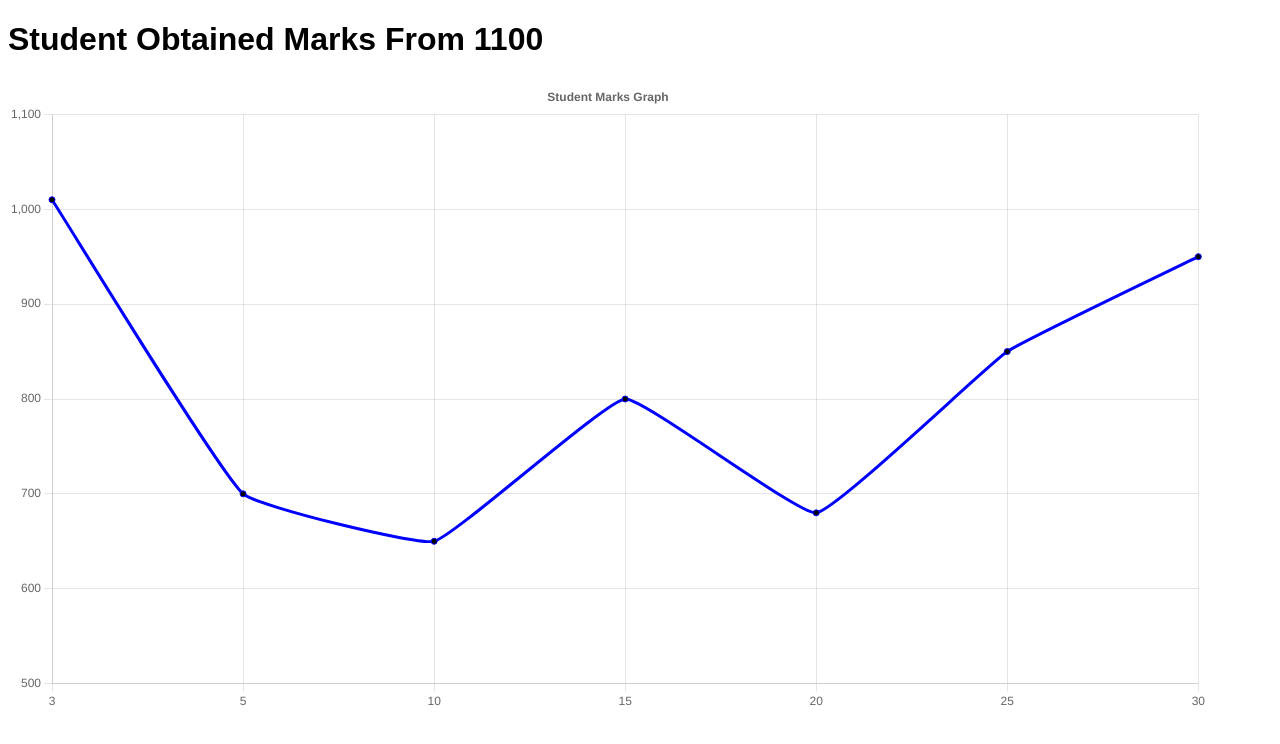
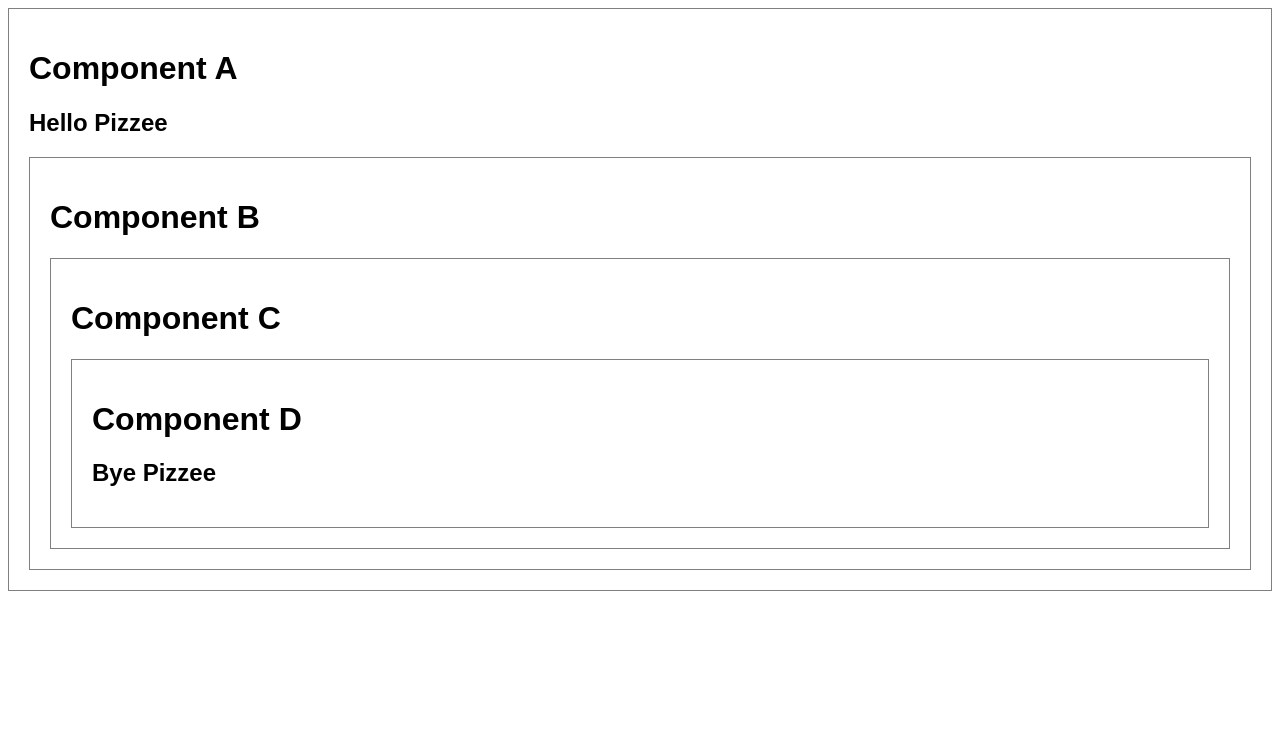
Before and after one commit to rizwanPizzee/React-learning, a React (Vite) app in the folder my-react-app-new/: page / in a window 1280 px wide. Shown: the top 744 px of the page. Built offline with nearby package versions, Linux system fonts and the light colour scheme.

Commit message:
Sharing data between multiple level Components throuh Props

```diff
--- a/my-react-app-new/src/App.jsx
+++ b/my-react-app-new/src/App.jsx
@@ -3,12 +3,13 @@ import ToDoList from './ToDoListApp.jsx';
 import MyComp from './useEffectHookPractice.jsx';
 import MyClock from'./DigitalClock.jsx';
 import MyGraph from './GraphPractice.jsx';
+import ComponentA from './ComponentA.jsx';
 
 function App() {
 
   return(
     <>
-      <MyGraph/>
+      <ComponentA/>
     </>
   );
 }
--- /dev/null
+++ b/my-react-app-new/src/ComponentA.jsx
@@ -0,0 +1,15 @@
+import React, {useState} from 'react';
+import ComponentB from './ComponentB.jsx';
+
+function ComponentA(){
+    const [user, setUser] = useState("Pizzee");
+    return(
+        <div className='cont-comp'>
+            <h1>Component A</h1>
+            <h2>{`Hello ${user}`}</h2>
+            <ComponentB user={user}/>
+        </div>
+    );
+}
+
+export default ComponentA;
--- /dev/null
+++ b/my-react-app-new/src/ComponentB.jsx
@@ -0,0 +1,13 @@
+import ComponentC from './ComponentC.jsx';
+
+function ComponentB(props){
+
+    return(
+        <div className='cont-comp'>
+            <h1>Component B</h1>
+            <ComponentC user = {props.user}/>
+        </div>
+    );
+}
+
+export default ComponentB;
--- /dev/null
+++ b/my-react-app-new/src/ComponentC.jsx
@@ -0,0 +1,13 @@
+import ComponentD from './ComponentD.jsx';
+
+function ComponentC(props){
+
+    return(
+        <div className='cont-comp'>
+            <h1>Component C</h1>
+            <ComponentD user = {props.user}/>
+        </div>
+    );
+}
+
+export default ComponentC;
--- /dev/null
+++ b/my-react-app-new/src/ComponentD.jsx
@@ -0,0 +1,10 @@
+function ComponentD(props){
+    return(
+        <div className='cont-comp'>
+            <h1>Component D</h1>
+            <h2>{`Bye ${props.user}`}</h2>
+        </div>
+    );
+}
+
+export default ComponentD;
--- a/my-react-app-new/src/index.css
+++ b/my-react-app-new/src/index.css
@@ -356,3 +356,8 @@ body {
     font-size: 15vw;
   }
 }
+
+.cont-comp {
+  border: 1px solid gray;
+  padding: 20px;
+}
```
